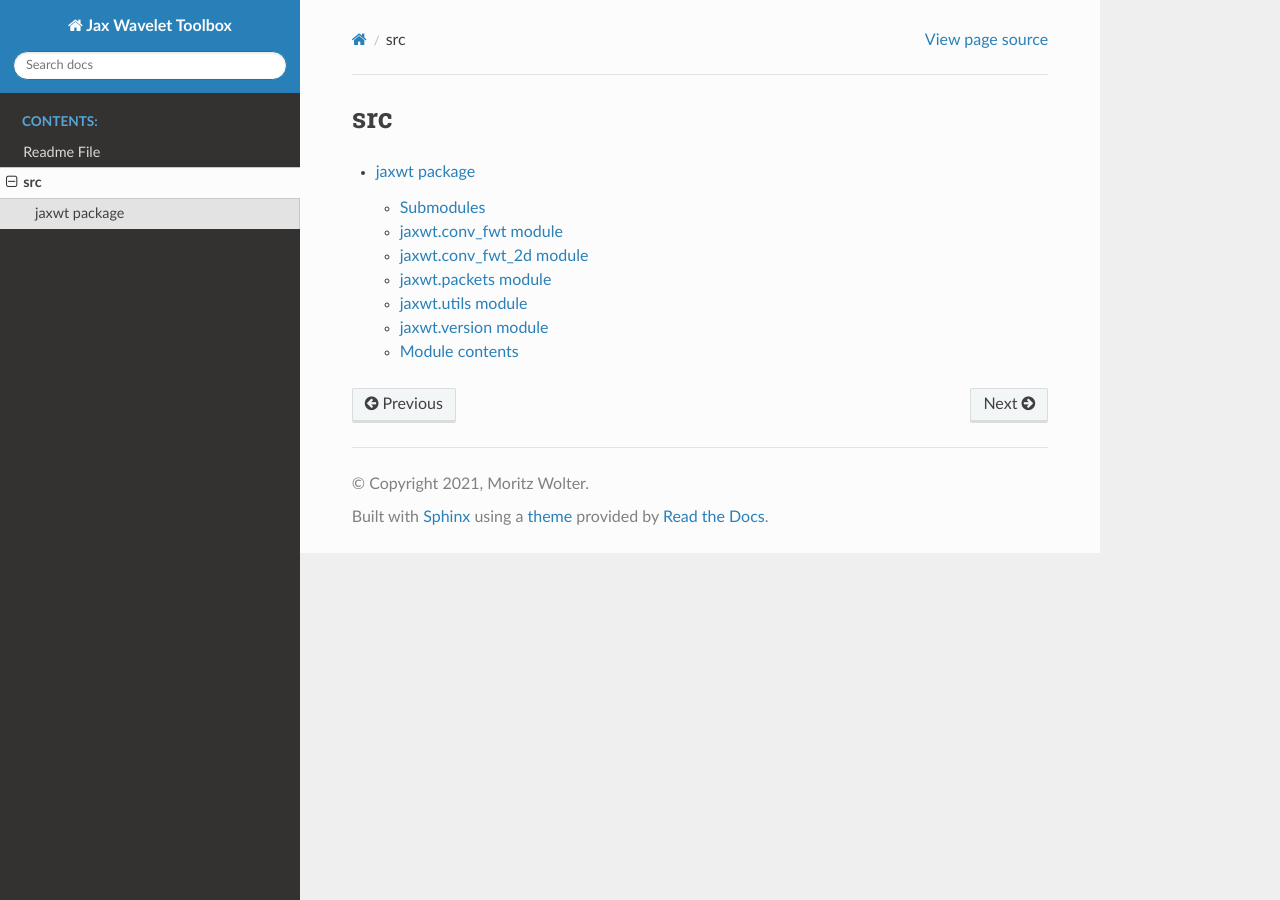
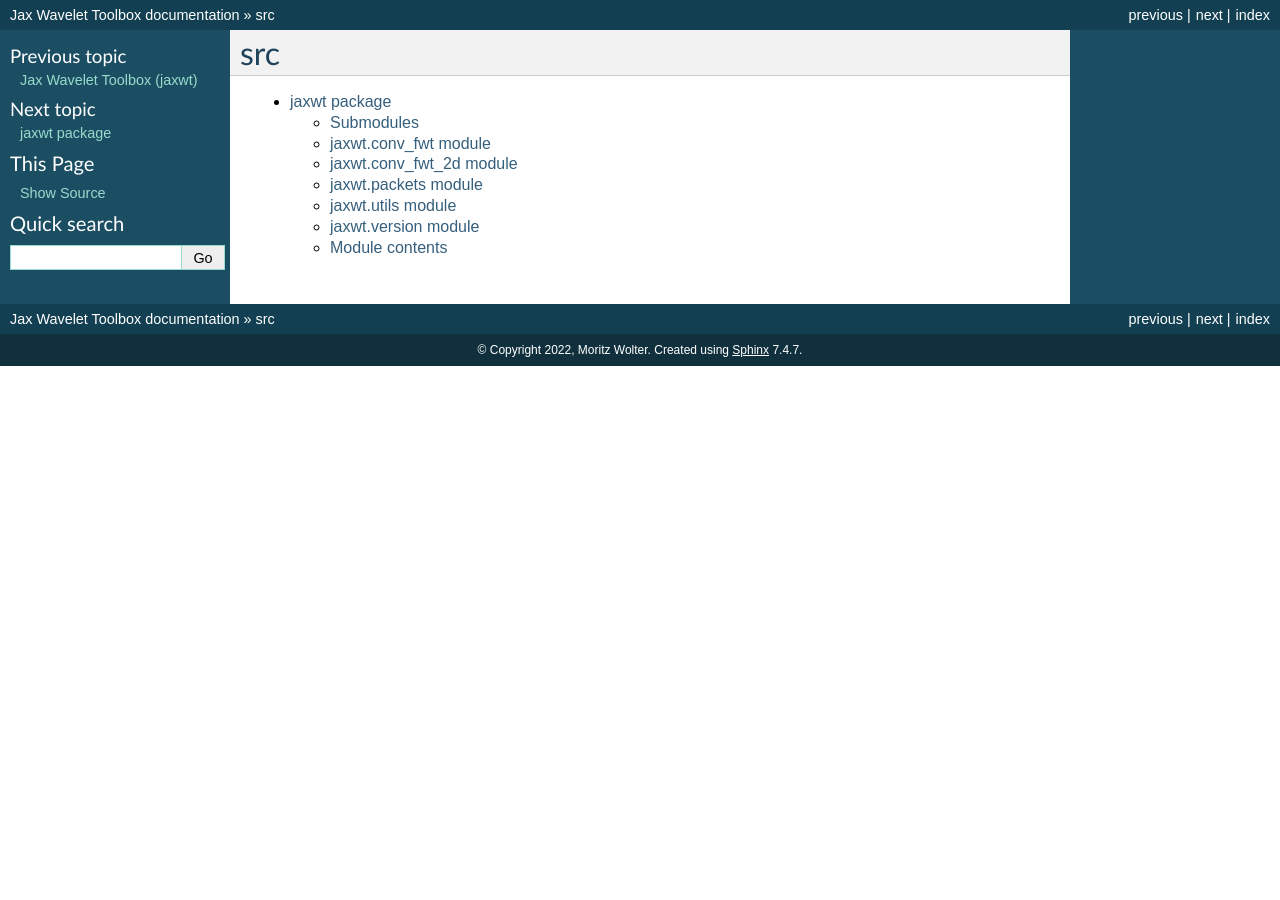
Before and after one commit to v0lta/Jax-Wavelet-Toolbox, a Sphinx documentation site: the page built from docs/modules.rst, in a window 1280 px wide. Built offline with Sphinx 7.4.7, drawn with Linux system fonts in a browser that asks for light colours.

Commit message:
docs update.

```diff
--- a/docs/conf.py
+++ b/docs/conf.py
@@ -18,7 +18,7 @@ sys.path.insert(0, os.path.abspath('../src'))
 # -- Project information -----------------------------------------------------
 
 project = 'Jax Wavelet Toolbox'
-copyright = '2021, Moritz Wolter'
+copyright = '2022, Moritz Wolter'
 author = 'Moritz Wolter'
 
 
@@ -54,7 +54,7 @@ exclude_patterns = ['_build', 'Thumbs.db', '.DS_Store']
 # The theme to use for HTML and HTML Help pages.  See the documentation for
 # a list of builtin themes.
 #
-html_theme = 'sphinx_rtd_theme'
+html_theme = 'classic'
 
 # Add any paths that contain custom static files (such as style sheets) here,
 # relative to this directory. They are copied after the builtin static files,
--- a/docs/readme_link.rst
+++ /dev/null
@@ -1,4 +0,0 @@
-Readme File
-===========
-
-.. include:: ../README.rst
```
Also changed, not shown: docs/index.rst (+13 -3 lines), 1 other file.
